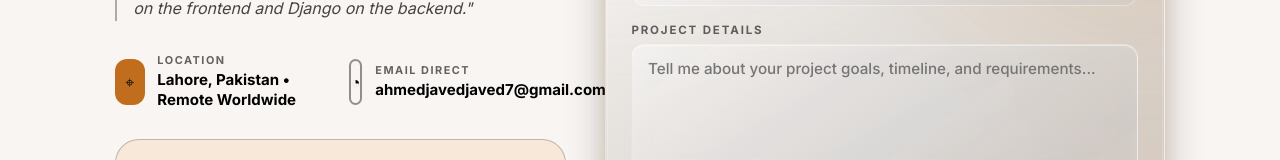
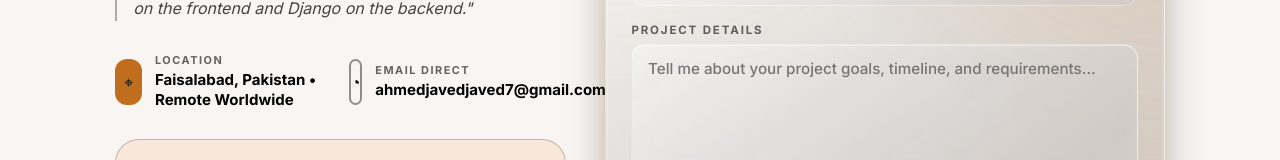
Before and after one commit to ahmed958-art/porfolio, an Angular app: page /contact in a window 1280 px wide. Shown: the part 338-498 px from the top of the page. Built offline with nearby package versions, Linux system fonts and the light colour scheme.

Commit message:
Update contact.html

```diff
--- a/src/app/pages/contact/contact.html
+++ b/src/app/pages/contact/contact.html
@@ -12,7 +12,7 @@
           <div class="icon icon-dark">⌖</div>
           <div>
             <p class="point-label">Location</p>
-            <p class="point-value">Lahore, Pakistan • Remote Worldwide</p>
+            <p class="point-value">Faisalabad, Pakistan • Remote Worldwide</p>
           </div>
         </div>
 
```
